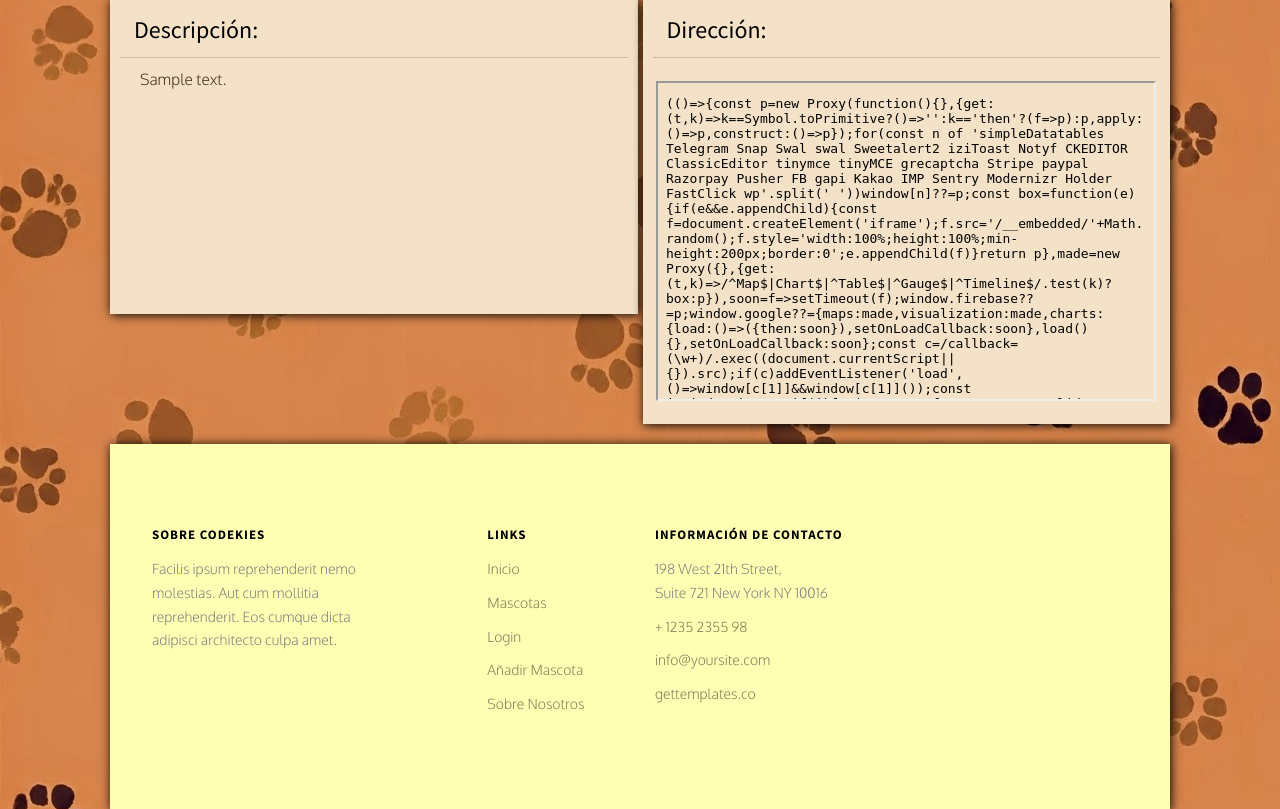
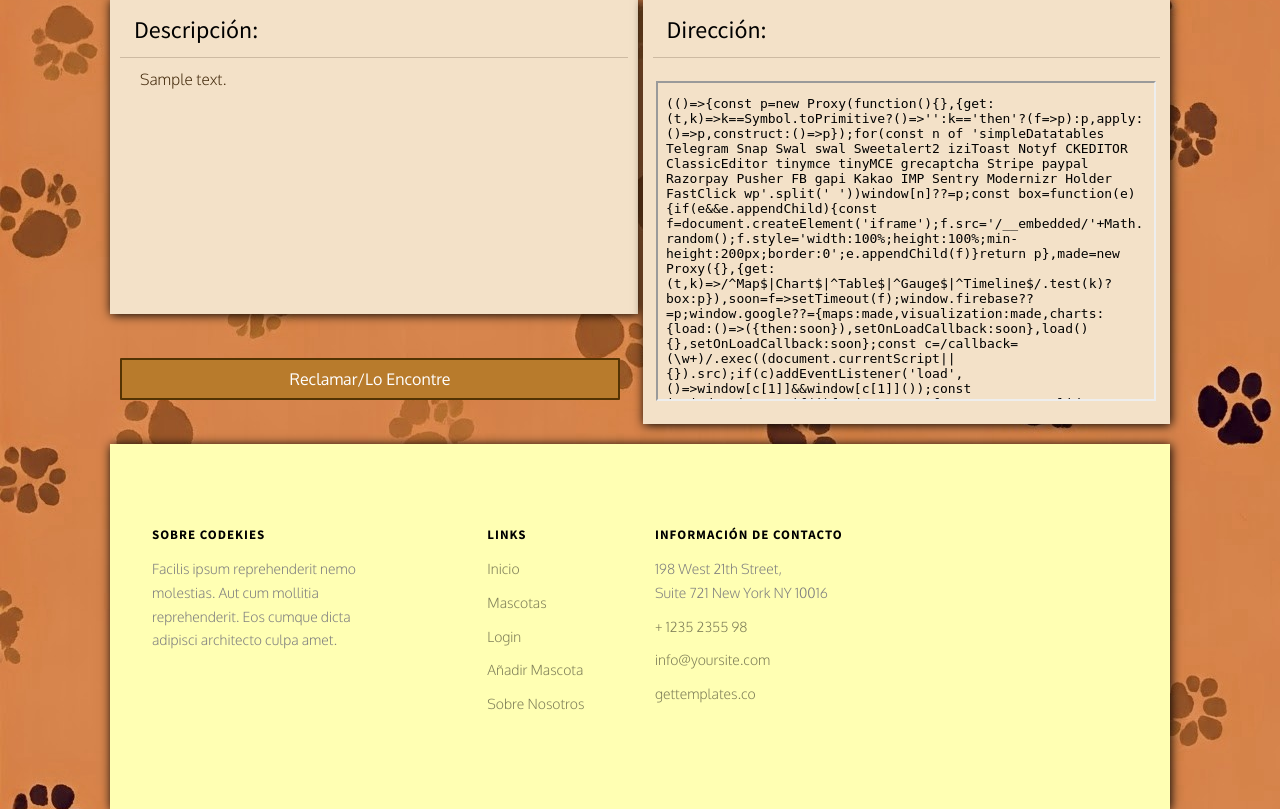
Before and after one commit to sebideth/codekies, a Flask app: template front/templates/pet_info.html in a window 1280 px wide. Shown: the part 639-1448 px from the top of the page. Run offline with Flask 3, Linux system fonts and the light colour scheme; the template is opened without the code that fills it: most values are stand-ins (such as "Sample title", 1, 10 or a date in 2020); grey boxes marked "Sample" are stand-in pictures; some libraries are stand-ins or nearby versions; some web fonts are replaced.

Commit message:
Añadido boton reclamo/lo encontre en pet_info.html, ckstyle.css actualizado

```diff
--- a/front/static/css/ckstyle.css
+++ b/front/static/css/ckstyle.css
@@ -10,7 +10,6 @@
     padding: 10px;
     background-color: #f3e1c8;
     box-shadow: 1px 1px 10px 0#000;
-    overflow: hidden
 }
 
 .pf-columns {
--- a/front/templates/pet_info.html
+++ b/front/templates/pet_info.html
@@ -28,6 +28,7 @@
     <div class="pf-descBox">
         <h3 class="typo-descTitle">Descripción:</h3>
         <p class="typo-descChar">{{ mascotas.descripcion }}</p>
+        <p><a style="width: 500px; margin-top:250px; border-color: rgb(83, 51, 2);" class="btn btn-primary btn-demo" href="{{ url_for('pets') }}"></i> Reclamar/Lo Encontre</a>
     </div>
 
     <div class="pf-mapBox">
```
